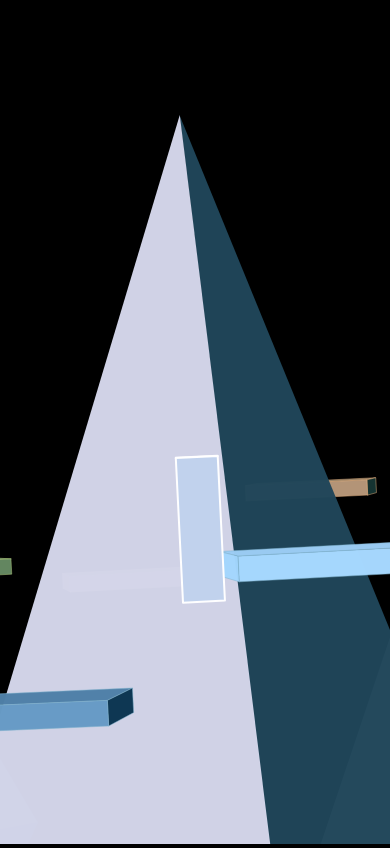
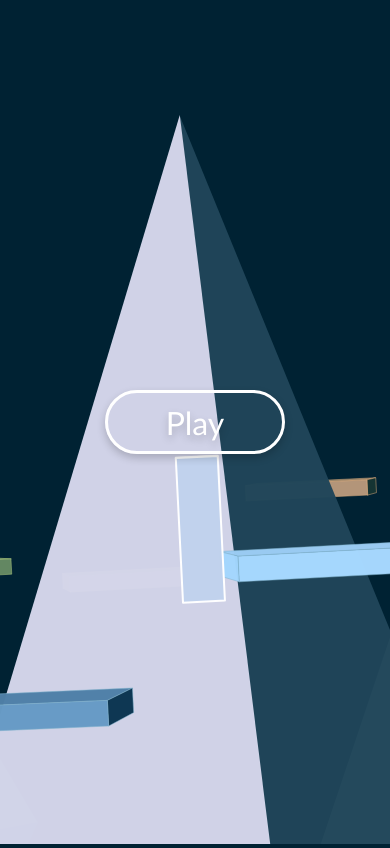
Before and after one commit to razh/js13k-2015, a website with bundled scripts: page src/index.html in a window 390 px wide. Built offline with nearby package versions, Linux system fonts and the light colour scheme.

Commit message:
Add basic UI. Add mobile web-app support.

```diff
--- a/src/index.html
+++ b/src/index.html
@@ -4,13 +4,73 @@
 <meta charset="UTF-8">
 <meta name="viewport" content="width=device-width, initial-scale=1.0, maximum-scale=1.0, user-scalable=no">
 
+<meta name="mobile-web-app-capable" content="yes">
+<meta name="apple-mobile-web-app-capable" content="yes">
+<meta name="apple-mobile-web-app-status-bar-style" content="black">
+
 <style>
   body {
     margin: 0;
-    background: #000;
+    background: #023;
+    color: #fff;
+    overflow: hidden;
+
+    -webkit-font-smoothing: antialiased;
+    -moz-osx-font-smoothing: grayscale;
+  }
+
+  /* Center children. */
+  .c {
+    display: -webkit-flex;
+    display: flex;
+
+    -webkit-align-items: center;
+    align-items: center;
+
+    -webkit-justify-content: center;
+    justify-content: center;
+  }
+
+  /* Menu */
+  #m {
+    position: absolute;
+    z-index: 1;
+
+    top: 0;
+    right: 0;
+    bottom: 0;
+    left: 0;
+  }
+
+  /* Hidden class. */
+  .h {
+    display: none;
+  }
+
+  button {
+    padding: 0.3em 1.8em;
+    outline: 0;
+    border: 3px solid #fff;
+    border-radius: 5em;
+
+    background: none;
+    color: #fff;
+    font: 32px Trebuchet MS, Verdana, Geneva, sans-serif;
+
+    box-shadow: 0 4px 8px rgba(0, 0, 0, 0.2);
+    text-shadow: 0 4px 8px rgba(0, 0, 0, 0.2);
+
+    -webkit-user-select: none;
+    user-select: none;
+  }
+
+  button:active,
+  button:focus {
+    background: #fff;
+    color: #023;
   }
 </style>
 
-<body>
+<body ontouchstart="">
   <div id="g"></div>
   <script src="./js/bundle.js"></script>
--- a/src/js/index.js
+++ b/src/js/index.js
@@ -31,8 +31,24 @@ function append( parent, el ) {
   parent.appendChild( el );
 }
 
+function prepend( parent, el ) {
+  parent.insertBefore( el, parent.firstChild );
+}
+
 function create( type ) {
   return document.createElement( type || 'div' );
+}
+
+function textContent( el, text ) {
+  el.textContent = text;
+}
+
+function addClass( el, className ) {
+  el.classList.add( className );
+}
+
+function removeClass( el, className ) {
+  el.classList.remove( className );
 }
 
 function modulo( n, d ) {
@@ -154,8 +170,44 @@ function reset() {
   };
 }
 
+function createButton( el, id, text, action ) {
+  var button = create( 'button' );
+  button.id = id;
+  textContent( button, text );
+  on( button, 'click', action );
+  prepend( el, button );
+  return button;
+}
+
+// Create menu.
+var menu = create();
+menu.id = 'm';
+addClass( menu, 'c' );
+append( document.body, menu );
+
+function play() {
+  game.play();
+  addClass( menu, 'h' );
+}
+
+function pause() {
+  if ( game.running ) {
+    game.pause();
+    textContent( playButton, 'Continue' );
+    removeClass( menu, 'h' );
+  }
+}
+
+function end() {
+  game.pause();
+  reset();
+}
+
+var playButton = createButton( menu, 'p', 'Play', play );
+
 reset();
-game.play();
+play();
+removeClass( menu, 'h' );
 
 on( window, 'resize', function() {
   game.setSize( window.innerWidth, window.innerHeight );
```
